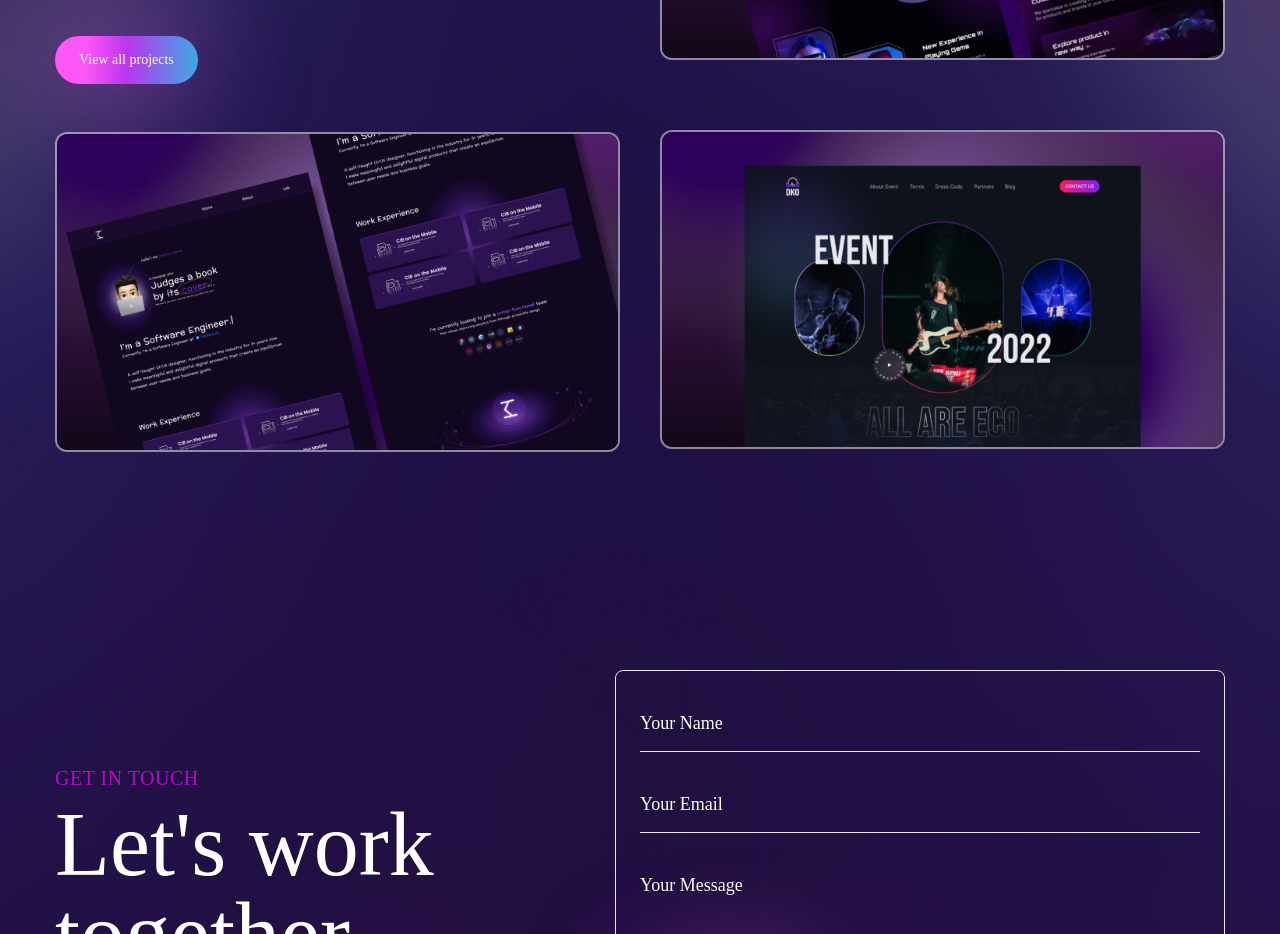
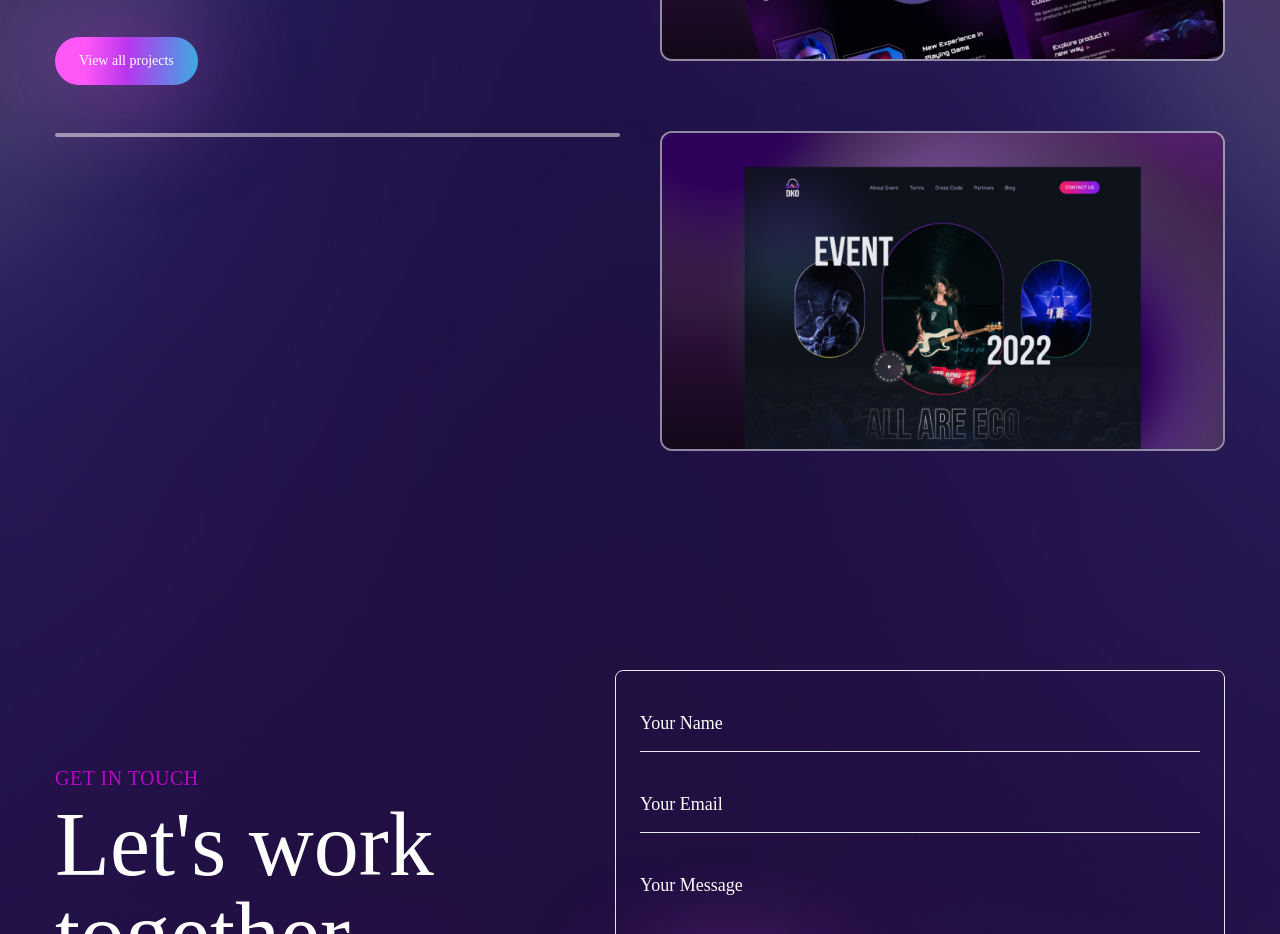
Before and after one commit to afruzaakter/portfolio-starter, a React (Vite) app: page / in a window 1280 px wide. Shown: the part 2640-3574 px from the top of the page. Built offline with nearby package versions, Linux system fonts and the light colour scheme.

Commit message:
vercel deploy

```diff
--- a/src/components/Work.jsx
+++ b/src/components/Work.jsx
@@ -4,7 +4,7 @@ import { motion } from 'framer-motion';
 //variants
 import { fadeIn } from '../variants';
 //image
-import Img1 from '../assets/Portfolio-img1.png';
+// import Img1 from '../assets/Portfolio-img1.png';
 import Img2 from '../assets/Portfolio-img2.png';
 import Img3 from '../assets/Portfolio-img3.png';
 const Work = () => {
@@ -29,7 +29,7 @@ const Work = () => {
                             {/* overlay  */}
                             <div className='group-hover:bg-black/70 w-full h-full absolute z-40 transition-all duration-300 cursor-pointer'></div>
                             {/* img  */}
-                            <img className='group-hover:scale-125 transition-all duration-500' src={Img1} alt="" />
+                            {/* <img className='group-hover:scale-125 transition-all duration-500' src={Img1} alt="" /> */}
                             {/* pretitle  */}
                             <div className='absolute -bottom-full left-12 group-hover:bottom-24 transition-all duration-500 z-50'>
                              <span>UI/UX Design</span></div>
```
Also changed, not shown: 1 other file (tests, documents, lock files or other folders).
